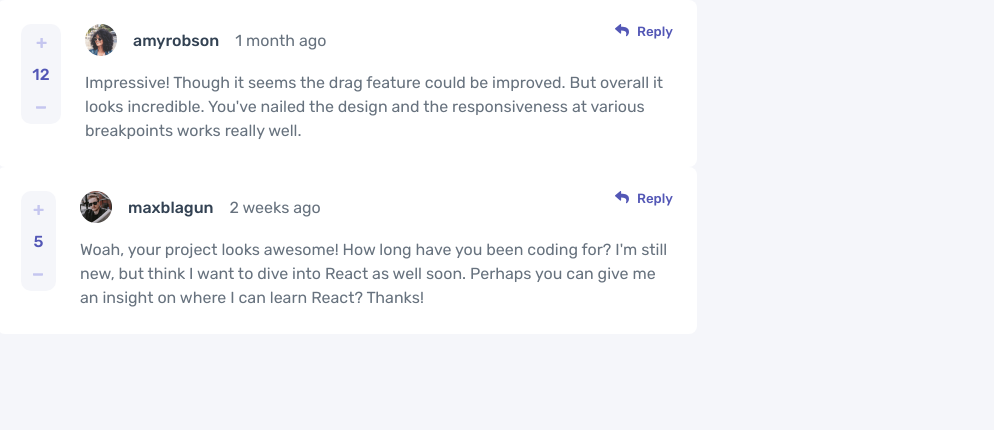
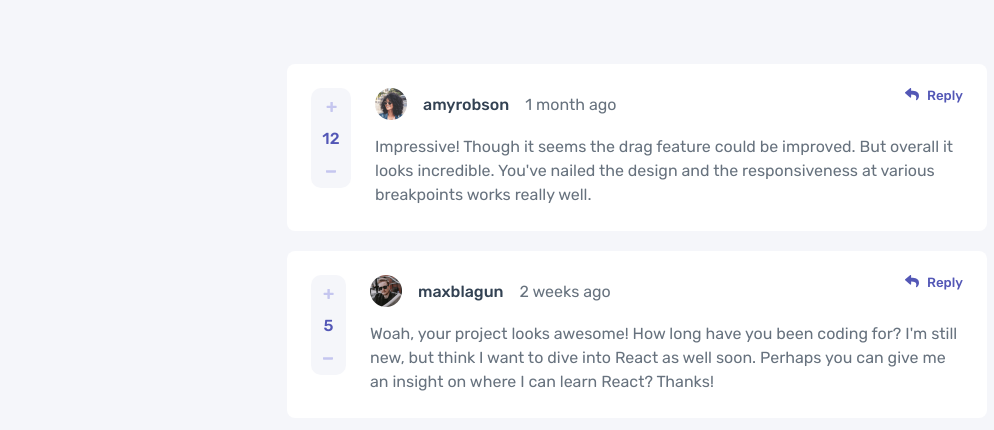
Before and after one commit to mritunjaysaha/comment-section, a React (Vite) app: page / in a window 1280 px wide. Shown: the top 430 px of the page, without its empty margins (3-997 px from the left). Built offline with nearby package versions, Linux system fonts and the light colour scheme.

Commit message:
feat: updated layout

```diff
--- a/src/App.jsx
+++ /dev/null
@@ -1,16 +0,0 @@
-import { Comment } from './components/Comment/Comment';
-import COMMENT_DATA from '../data.json';
-
-const { comments } = COMMENT_DATA;
-
-function App() {
-    return (
-        <>
-            {comments.map((data) => (
-                <Comment key={data.id} data={data} />
-            ))}
-        </>
-    );
-}
-
-export default App;
--- a/src/components/Comment/comment.module.scss
+++ b/src/components/Comment/comment.module.scss
@@ -14,6 +14,11 @@ $padding: 2.4rem;
 
     width: 70rem;
 
+    margin-bottom: 2rem;
+
+    &:last-of-type {
+        margin-bottom: 0;
+    }
     .comment_data {
         padding-left: $padding;
     }
--- /dev/null
+++ b/src/layout/Layout.jsx
@@ -0,0 +1,18 @@
+import { Comment } from '../components/Comment/Comment';
+import COMMENT_DATA from '../../data.json';
+
+import styles from './layout.module.scss';
+
+const { comments } = COMMENT_DATA;
+
+function Layout() {
+    return (
+        <section className={styles.layout_section}>
+            {comments.map((data) => (
+                <Comment key={data.id} data={data} />
+            ))}
+        </section>
+    );
+}
+
+export default Layout;
--- /dev/null
+++ b/src/layout/layout.module.scss
@@ -0,0 +1,8 @@
+.layout_section {
+    display: flex;
+    flex-direction: column;
+    justify-content: center;
+    align-items: center;
+
+    margin-top: 6.4rem;
+}
--- a/src/main.jsx
+++ b/src/main.jsx
@@ -1,10 +1,10 @@
 import React from 'react';
 import ReactDOM from 'react-dom/client';
-import App from './App';
+import Layout from './layout/Layout';
 import './styles/index.scss';
 
 ReactDOM.createRoot(document.getElementById('root')).render(
     <React.StrictMode>
-        <App />
+        <Layout />
     </React.StrictMode>,
 );
```
